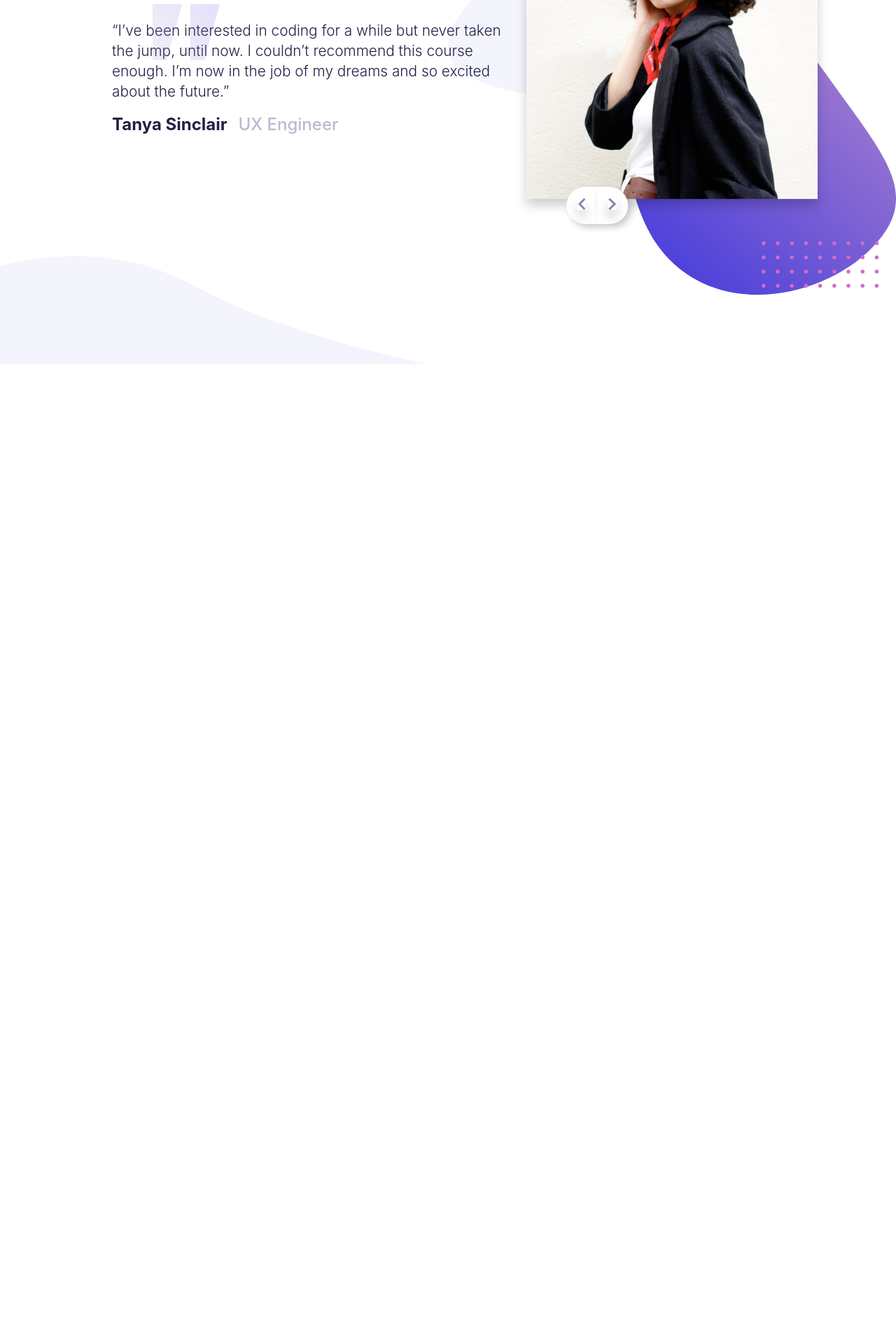
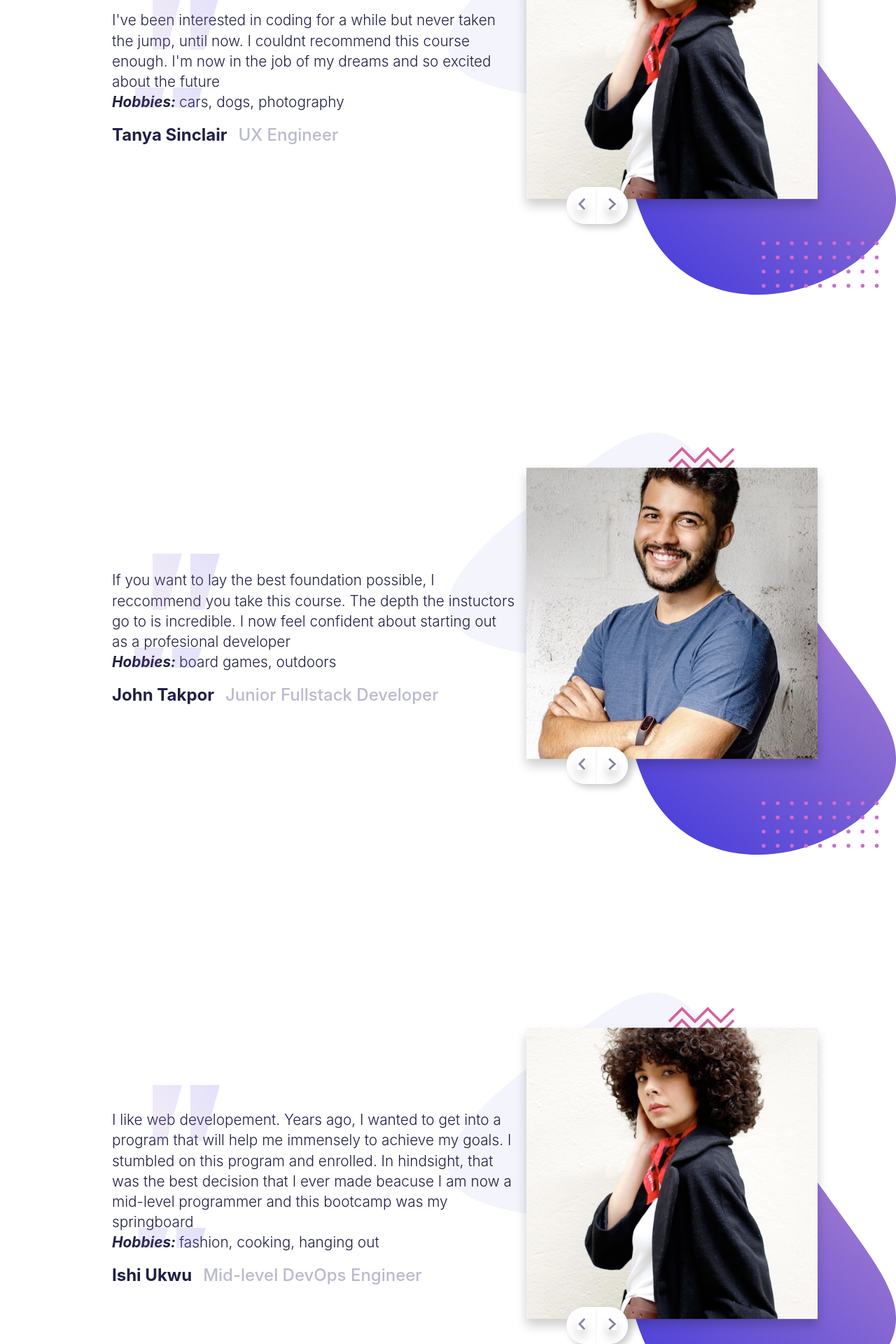
Before and after one commit to ezeamadi/testimonial-slider-react, a React (Create React App) app: page / in a window 1280 px wide. Shown: the part 280-2200 px from the top of the page at 70% size. Before the commit the page ends 800 px from the top, so only its background shows below. Built offline with nearby package versions, Linux system fonts and the light colour scheme.

Commit message:
created amodule for the data and displayed all on page

```diff
--- a/src/App.js
+++ b/src/App.js
@@ -1,33 +1,38 @@
 import React, { Component } from "react";
 import "./App.css";
-import Tanya from "./images/image-tanya.jpg";
 import IconNext from "./images/icon-next.svg";
 import IconPrevious from "./images/icon-prev.svg";
+import Characters from "./characters"
 
 class App extends Component {
   render() {
     return (
-      <div>
+      Characters.map(character => (
+      <div key = {character.id}>
         <div className="container flex col">
           <div className="card flex row" id="card-tanya">
             <div className="card__info flex col">
               <p className="card__desc" id="desc-tanya">
-                “I’ve been interested in coding for a while but never taken the
-                jump, until now. I couldn’t recommend this course enough. I’m
-                now in the job of my dreams and so excited about the future.”
+               {character.testimony}
+              </p>
+               <p className="card__desc" id="desc-tanya"><strong><em>
+                  Hobbies: </em></strong>{character.hobbies}
               </p>
               <p className="card__details flex row">
                 <span className="card__details__name" id="name-tanya">
-                  Tanya Sinclair
+                  {character.name}
                 </span>
                 <span className="card__details__position" id="pos-tanya">
-                  UX Engineer
+                  {character.position}
                 </span>
+
               </p>
+
             </div>
+
             <div className="card__imgs flex col">
               <div className="card__img">
-                <img src={Tanya} id="img-tanya" alt="People/Tanya" />
+                <img src={character.image} id="img-tanya" alt="people/tanya" />
               </div>
               <div className="card__btns flex">
                 <button
@@ -47,7 +52,8 @@ class App extends Component {
           </div>
         </div>
       </div>
-    );
+    )
+    ))
   }
 }
 
--- /dev/null
+++ b/src/characters.js
@@ -0,0 +1,31 @@
+import Tanya from "./images/image-tanya.jpg";
+import John from "./images/image-john.jpg"
+
+const characters = [
+    {
+        id: 1,
+        name: "Tanya Sinclair",
+        testimony: "I've been interested in coding for a while but never taken the jump, until now. I couldnt recommend this course enough. I'm now in the job of my dreams and so excited about the future",
+        image: Tanya,
+        position: "UX Engineer",
+        hobbies: "cars, dogs, photography"
+    },
+    {
+        id: 2,
+        name: "John Takpor",
+        testimony: "If you want to lay the best foundation possible, I reccommend you take this course. The depth the instuctors go to is incredible. I now feel confident about starting out as a profesional developer",
+        position: "Junior Fullstack Developer",
+        image: John,
+        hobbies: "board games, outdoors"
+    },
+    {
+        id: 3,
+        name: "Ishi Ukwu",
+        testimony: "I like web developement. Years ago, I wanted to get into a program that will help me immensely to achieve my goals. I stumbled on this program and enrolled. In hindsight, that was the best decision that I ever made beacuse I am now a mid-level programmer and this bootcamp was my springboard",
+        position: "Mid-level DevOps Engineer",
+        image: Tanya,
+        hobbies: "fashion, cooking, hanging out"
+    }
+];
+
+export default characters;
```
